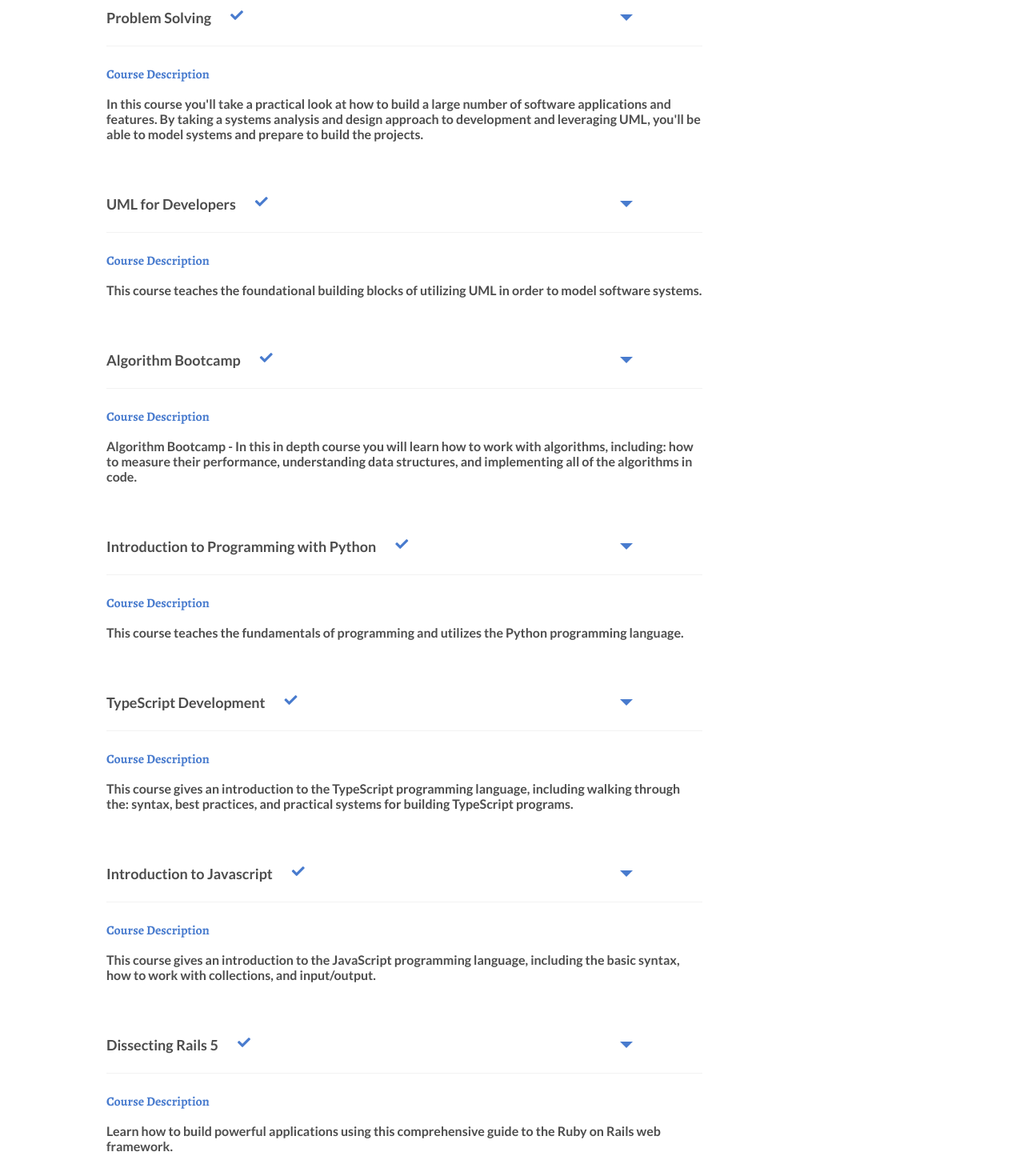
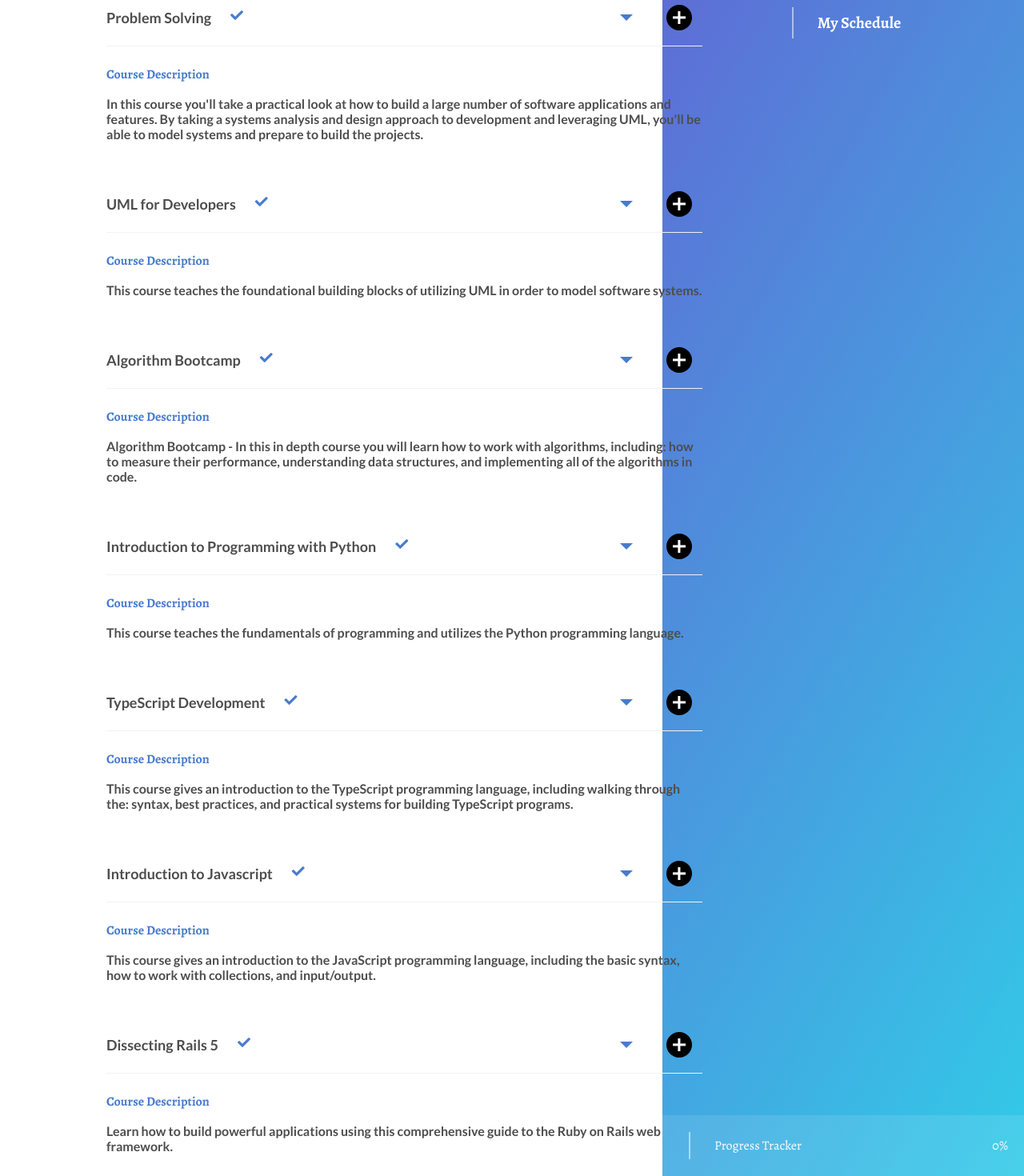
Before and after one commit to rhyusarmiento/rs-schedule, a React (Create React App) app: page / in a window 1280 px wide. Shown: the part 911-2381 px from the top of the page at 80% size. Built offline with nearby package versions, Linux system fonts and the light colour scheme.

Commit message:
added schedule

```diff
--- a/src/components/App.js
+++ b/src/components/App.js
@@ -1,12 +1,13 @@
 import React, { Component } from 'react';
 import Libary from './library/library';
-// import Schedule from './schedule/schedule';
+import Schedule from './schedule/schedule';
 
 class App extends Component {
   render() {
     return (
       <div className="home">
         <Libary />
+        <Schedule />
       </div>
     );
   }
--- /dev/null
+++ b/src/components/schedule/progressTracker.js
@@ -0,0 +1,23 @@
+import React, { Component } from 'react';
+
+
+
+class ProgressTracker extends Component {
+
+    calculateProgress = function() {
+        return (this.props.amountEnrolled / this.props.amountPossible) * 100;
+    }.bind(this);
+
+    render() {
+        return (
+            <div className="progress-tracker">
+                <div className="progress-tracker__title">Progress Tracker</div>
+                <div className="progress-tracker__percentage">
+                    {this.calculateProgress()}%
+                </div>
+            </div>
+        )
+    }
+}
+
+export default ProgressTracker;
--- /dev/null
+++ b/src/components/schedule/schedule.js
@@ -0,0 +1,40 @@
+import React, { Component } from 'react';
+import { connect } from 'react-redux';
+
+import ScheduleCourse from './scheduleCourse';
+import Gradient from '../gradient';
+import ProgressTracker from './progressTracker';
+
+class Schedule extends Component {
+
+    renderCourses() {
+        const data = this.props.courses
+
+        return data.map((course, index) => {
+            if(course.enrolled && this.amountEnrolled != 5) {
+                this.amountEnrolled++;
+                return <ScheduleCourse {...course} key={index}/>
+            }
+        })
+    }
+
+    render() {
+        this.amountEnrolled = 0
+        return (
+            <div className="schedule">
+                <h1 className="schedule__title">My Schedule</h1>
+                { this.renderCourses() }
+                <ProgressTracker amountPossible={5} amountEnrolled={this.amountEnrolled}/>
+                <Gradient />
+            </div>
+        )
+    }
+}
+
+function mapStateToProps(state) {
+    return {
+        courses: state.courses
+    }
+}
+
+export default connect(mapStateToProps)(Schedule);
--- /dev/null
+++ b/src/components/schedule/scheduleCourse.js
@@ -0,0 +1,18 @@
+import React, { Component } from 'react';
+import { connect } from 'react-redux';
+import * as actions from '../../actions';
+
+import Action from '../action';
+
+class ScheduleCourse extends Component {
+    render() {
+        return (
+            <div className="schedule-course">
+                <div className="schedule-course__label">{this.props.title}</div>
+                <Action onClick={() => this.props.toggleEnrolled(this.props.id)} className="schedule-course__action action-remove"/>
+            </div>
+        )
+    }
+}
+
+export default connect(null, actions)(ScheduleCourse);
--- a/src/style/main.scss
+++ b/src/style/main.scss
@@ -4,10 +4,10 @@
 @import 'library';
 @import 'libraryCourse';
 @import 'arrow';
-// @import 'schedule';
-// @import 'scheduleCourse';
-// @import 'progressTracker';
-// @import 'addRemoveAction';
+@import 'schedule';
+@import 'scheduleCourse';
+@import 'progressTracker';
+@import 'addRemoveAction';
 
 
 .home {
```
